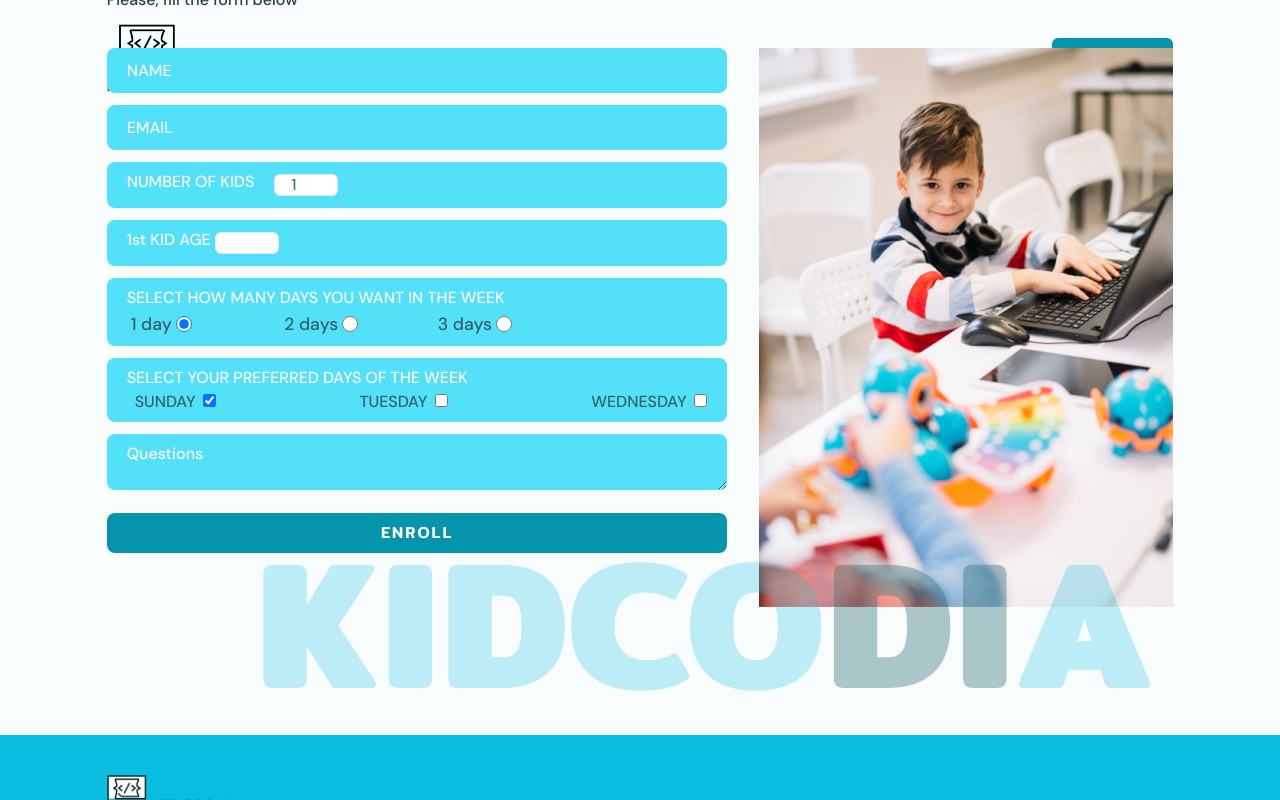
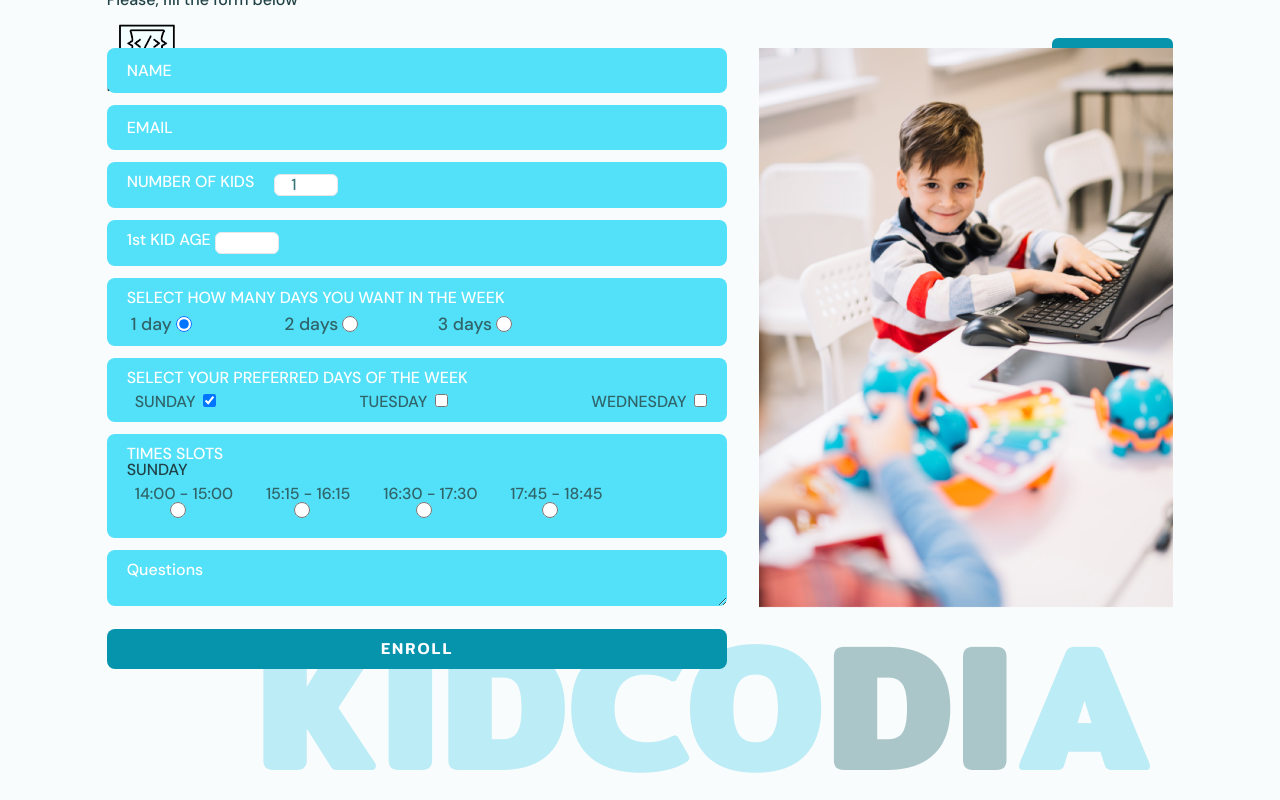
Before and after one commit to Lidkin/kidcodiaclub, a React (Vite) app: page / in a window 1280 px wide. Both pictures are taken after a click on the checkbox 209 px from the left and 3354 px from the top of the page. Shown: the part 2954-3754 px from the top of the page. Built offline with nearby package versions, Linux system fonts and the light colour scheme.

Commit message:
added timeslots

```diff
--- a/src/scenes/enroll/index.tsx
+++ b/src/scenes/enroll/index.tsx
@@ -23,12 +23,14 @@
     const checkboxRefs = useRef<(HTMLInputElement | null)[]>([]);
 
     useEffect(() => {
+        console.log(selectedDays)
         validateMin();
     }, [selectedDays, selectedRadioDays]);
 
     const validateMin = () => {
         console.log(selectedDays)
-        const minDays = selectedRadioDays; // assuming this is your minimum required days
+        const minDays = selectedRadioDays;
+        console.log(minDays, selectedDays.length)
         checkboxRefs.current.forEach((ref) => {
             if (ref) {
                 if (selectedRadioDays && selectedDays.length < minDays) {
@@ -72,13 +74,6 @@
                 setSelectedDays([...selectedDays, day]); // Check any box
             }
         }
-        checkboxRefs.current.forEach((ref) => {
-            if (ref) {
-                if (selectedRadioDays && selectedDays.length < selectedRadioDays) {
-                    ref.setCustomValidity(`Please select at least ${selectedRadioDays} days.`);
-                }
-            }
-        });
     };
 
 
@@ -220,24 +215,28 @@
                             </div>
 
                             {/* range of time */}
-                            {/* <div className='mt-3 w-full rounded-lg bg-primary-300 px-5 py-3 flex-col items-center'>
+                            <div className='mt-3 w-full rounded-lg bg-primary-300 px-5 py-3 flex-col items-center'>
                                 <label className='text-white mr-2 w-2/5'>{"times slots".toUpperCase()}</label>
+                                {selectedDays.map((day, index) => (
+                                    <>
+                                        <p key={index}>{day}</p>
                                         <div className='w-5/6 flex items-center my-2 text-gray-250 justify-between'>
                                             {timesSlots.map((slot, index) => (
                                                 <div key={index} className=' flex flex-col items-center'>
                                                     <label htmlFor="startTime" className='mx-2'>{slot}</label>
                                                     <input type="radio"
-                                                name="time"
+                                                        name={`${day}_time`}
                                                         value={slot}
                                                         required
-                                                checked={selectedRadioTime === slot}
                                                         onChange={handleRadioTimeChange}
                                                         className='h-4 w-4 mr-3'
                                                     />
                                                 </div>
                                             ))}
                                         </div>
-                            </div> */}
+                                    </>
+                                ))}
+                            </div>
 
                             {/* questions: write for user request: write for each selected day timeslot in diapason 14:00 - 19:00   */}
                             <textarea
```
Lines whose indentation alone changed are shown as unchanged.
